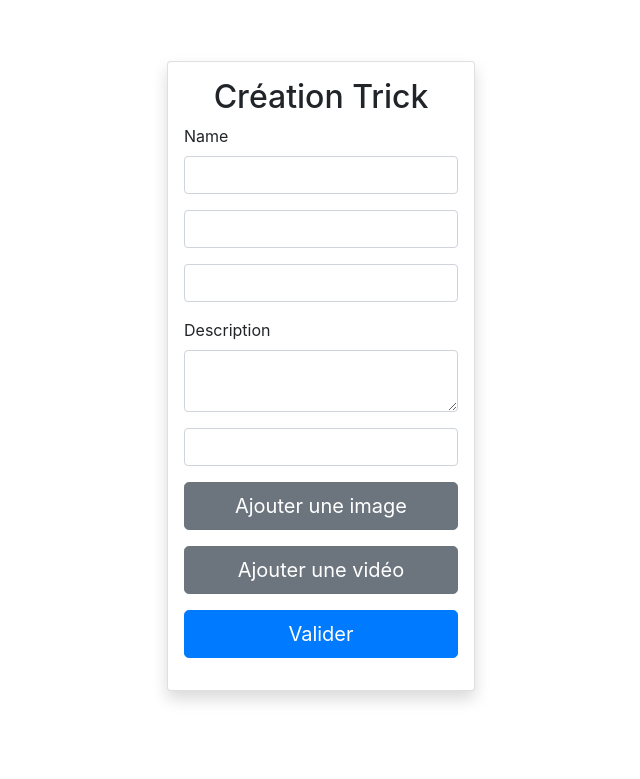
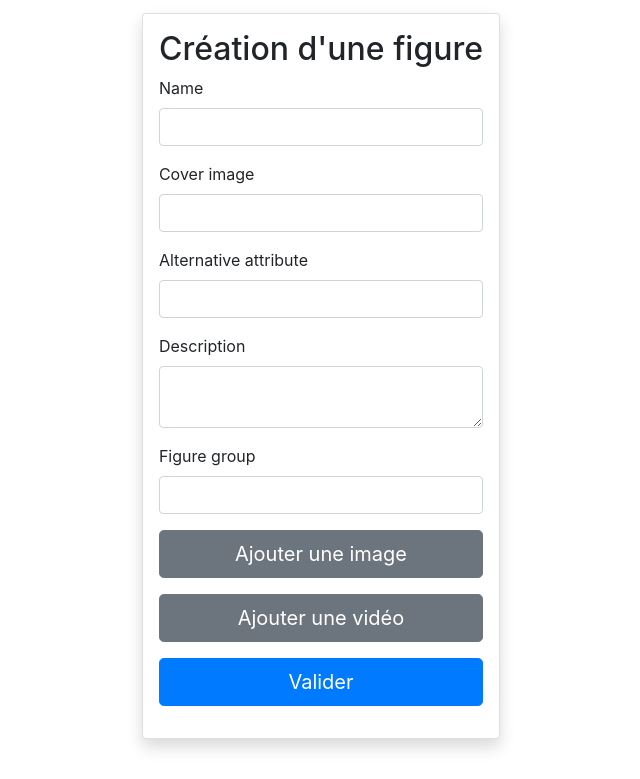
Before and after one commit to laurent-66/site_communautaire_snowtricks, a Symfony app: template templates/core/figures/trickCreate.html.twig in a window 1280 px wide. Shown: the part 80-859 px from the top of the page, without its empty margins (319-959 px from the left). Run offline with Twig, Linux system fonts and the light colour scheme; the template is opened without the code that fills it, so the values that code supplies are empty; form fields are guessed from the names that the template uses; some libraries are stand-ins or nearby versions.

Commit message:
22-03-15 update uniqueEntity name trick

```diff
--- a/templates/core/figures/trickCreate.html.twig
+++ b/templates/core/figures/trickCreate.html.twig
@@ -7,29 +7,13 @@
         <div class="row">
             <div class="col-sm-12 col-md-12 col-lg-12">
                 <div class="container card rounded shadow p-3 mb-5">
-                    {# {% if error %}
-                    <div class="alert alert-danger" role="alert">
-                        {{ error }}
-                    </div>
-                    {% endif %} #}
-
-                    <h2 class="text-center">Création Trick</h2>
+                    <h2 class="text-center">Création d'une figure</h2>
                     {{form_start(formTrick)}}
-                    <div class="mb-3">
                         {{form_row(formTrick.name)}}
-                    </div>
-                    <div class="mb-3">
-                        {{form_widget(formTrick.coverImage)}}
-                    </div>
-                    <div class="mb-3">
-                        {{form_widget(formTrick.alternativeAttribute)}}
-                    </div>
-                    <div class="mb-3">
+                        {{form_row(formTrick.coverImage)}}
+                        {{form_row(formTrick.alternativeAttribute)}}
                         {{form_row(formTrick.description)}}
-                    </div>
-                    <div class="mb-3">
-                        {{form_widget(formTrick.figureGroup)}}
-                    </div>
+                        {{form_row(formTrick.figureGroup)}}
                     <ul class="illustrations" data-index="{{ formTrick.illustrations|length > 0 ? formTrick.illustrations|last.vars.illustrations + 1 : 0 }}" data-prototype="{{ form_widget(formTrick.illustrations.vars.prototype)|e('html_attr') }}"></ul>
                     <button type="button" class="add_item_link_image btn btn-lg btn-secondary btn-block mb-3" data-collection-holder-class="illustrations">Ajouter une image</button>
                     <ul class="videos" data-index="{{ formTrick.videos|length > 0 ? formTrick.videos|last.vars.videos + 1 : 0 }}" data-prototype="{{ form_widget(formTrick.videos.vars.prototype)|e('html_attr') }}"></ul>
```
Also changed, not shown: public/css/trickcreatePage.css (+0 -10 lines), src/Entity/Figure.php (+15 -0 lines), src/Form/NewTrickType.php (+5 -4 lines), public/uploads/coverImage/nestjs-6230687c2e8d4.png (added).
